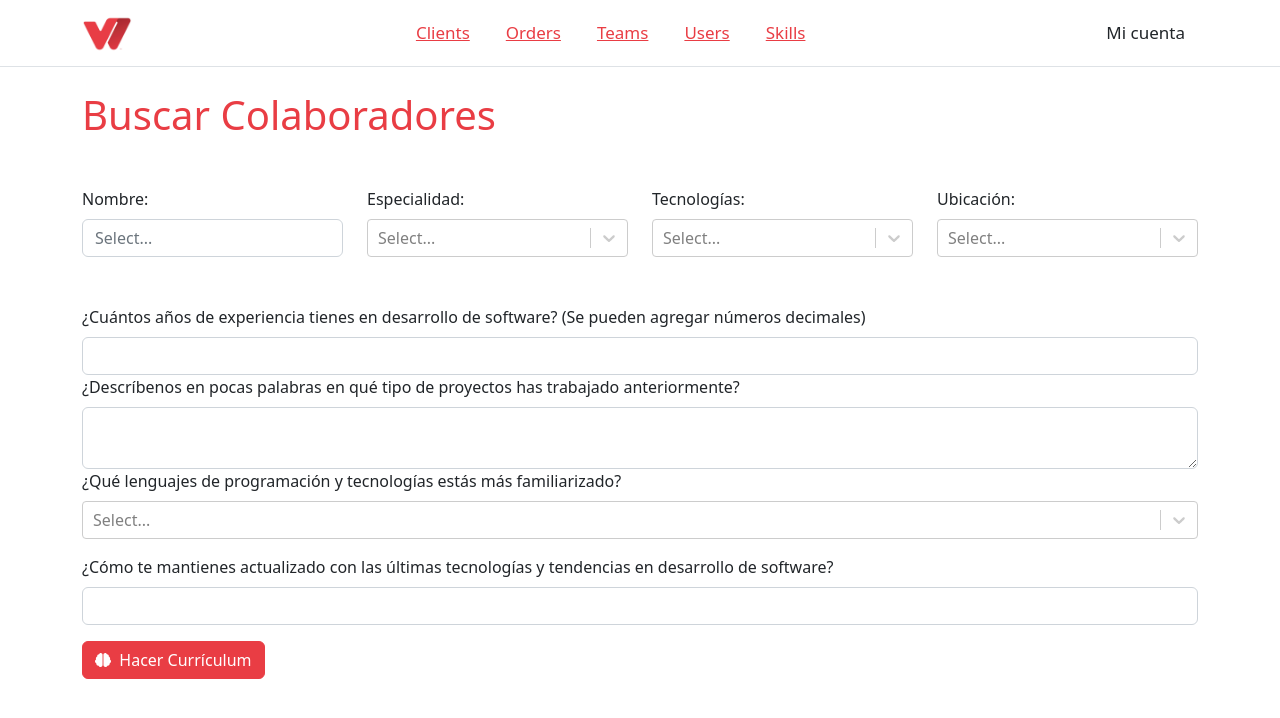
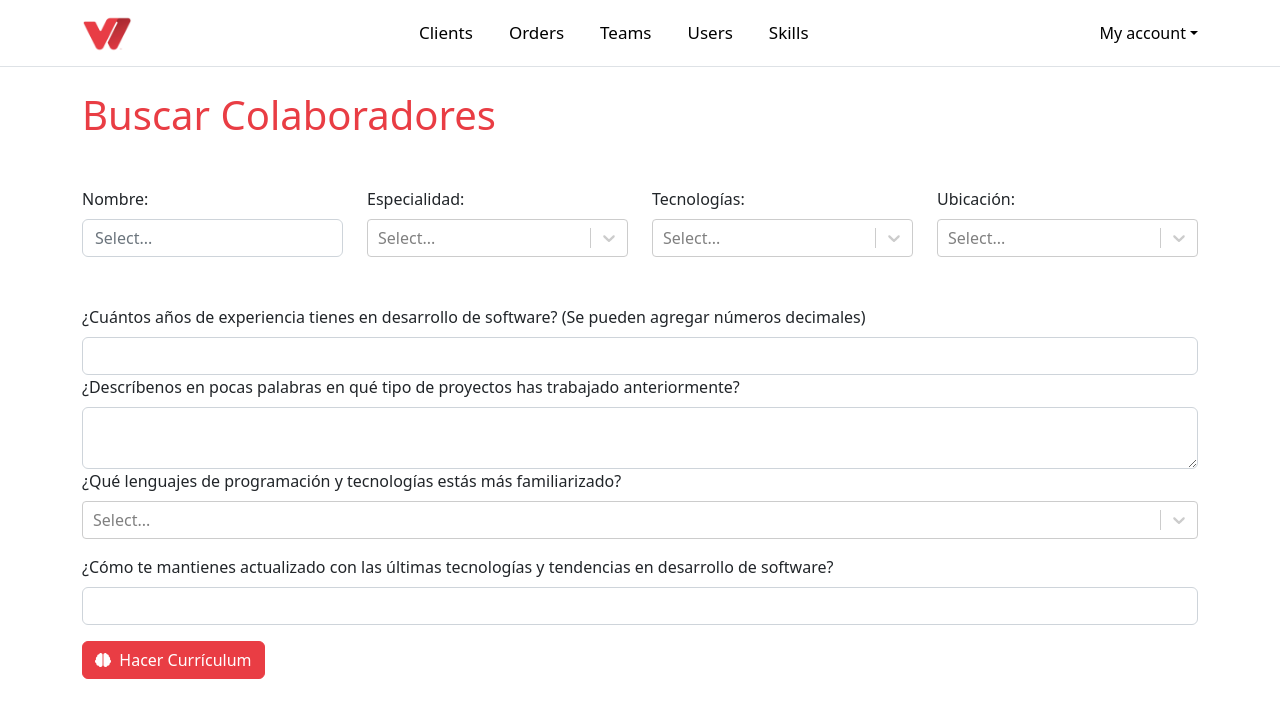
Before and after one commit to wizelineacademy/itesm-socioformador-ene-feb-2023-equipo-2, a Next.js app: page /colaboradores/generar-perfil in a window 1280 px wide. Shown: the top 718 px of the page. Built offline with nearby package versions, Linux system fonts and the light colour scheme.

Commit message:
funcionalidad -- primeras conectividades basic

```diff
--- a/src/components/Menu.tsx
+++ b/src/components/Menu.tsx
@@ -1,6 +1,6 @@
-import React from "react";
+import React, { useState } from "react";
 import Image from "next/image";
-import { Navbar, Nav, Button, Container } from "react-bootstrap";
+import { Navbar, Nav, Button, Modal, Container, NavDropdown } from "react-bootstrap";
 import Link from 'next/link';
 import logoBtn from "src/images/logoSearch.jpg";
 import styles from "src/components/Menu.module.css";
@@ -11,6 +11,22 @@ interface MenuProps {
 }
 
 const Menu = (props: MenuProps) => {
+
+  const [showModal, setShowModal] = useState<boolean>(false);
+
+  const handleLogout = () => {
+    setShowModal(true);
+  }
+
+  const handleCancelLogout = () => {
+    setShowModal(false);
+  }
+
+  const handleConfirmLogout = () => {
+    setShowModal(false);
+    window.location.href = '/login';
+  }
+
   return (
     <>
       {/* Navbar component */}
@@ -32,7 +48,7 @@ const Menu = (props: MenuProps) => {
                   marginRight: "20px",
                 }}
               >
-                <Link href="/admin/clients">Clients</Link>
+                <Link href="/admin/clients" className="a-navbar" >Clients</Link>
               </Nav.Link>
               <Nav.Link
                 className="text-dark"
@@ -42,7 +58,7 @@ const Menu = (props: MenuProps) => {
                   marginRight: "20px",
                 }}
               >
-                <Link href="/admin/orders">Orders</Link>
+                <Link href="/admin/orders" className="a-navbar" >Orders</Link>
               </Nav.Link>
               <Nav.Link
                 className="text-dark"
@@ -52,7 +68,7 @@ const Menu = (props: MenuProps) => {
                   marginRight: "20px",
                 }}
               >
-                <Link href="/admin/teams">Teams</Link>
+                <Link href="/admin/teams" className="a-navbar" >Teams</Link>
               </Nav.Link>
               <Nav.Link
                 className="text-dark"
@@ -62,7 +78,7 @@ const Menu = (props: MenuProps) => {
                   marginRight: "20px",
                 }}
               >
-                <Link href="/admin/users">Users</Link>
+                <Link href="/admin/users" className="a-navbar" >Users</Link>
               </Nav.Link>
               <Nav.Link
                 className="text-dark"
@@ -72,16 +88,38 @@ const Menu = (props: MenuProps) => {
                   marginRight: "20px",
                 }}
               >
-                <Link href="/admin/skills">Skills</Link>
+                <Link href="/admin/skills" className="a-navbar" >Skills</Link>
               </Nav.Link>
             </Nav>
-            {/* Button component */}
-            <Button
-              variant="container btn text-dark mr-5"
-              className={styles["btn-custom"]}
-            >
-              Mi cuenta
-            </Button>
+            {/* Dropdown component */}
+            <NavDropdown title="My account" id="basic-nav-dropdown" className="a-navbar">
+              <NavDropdown.Item href="#action/3.1" className="a-navbar">Settings</NavDropdown.Item>
+              <NavDropdown.Item href="#action/3.2" className="a-navbar">
+                About
+              </NavDropdown.Item>
+              <NavDropdown.Item href="#action/3.3" className="a-navbar">Suggestions</NavDropdown.Item>
+              <NavDropdown.Divider />
+              <NavDropdown.Item href="#" className="a-logout" onClick={handleLogout}>
+                Log Out
+              </NavDropdown.Item>
+                <Modal show={showModal && document.querySelector('.a-logout:focus') ? true: false} backdrop="static">
+                  <Modal.Header>
+                    <Modal.Title>Confirm Logout</Modal.Title>
+                  </Modal.Header>
+                  <Modal.Body>
+                    <p>Are you sure you want to logout?</p>
+                  </Modal.Body>
+                  <Modal.Footer>
+                    <Button variant="secondary" onClick={handleCancelLogout}>
+                      Cancel
+                    </Button>
+                    <Button variant="primary" onClick={handleConfirmLogout}>
+                      Yes
+                    </Button>
+                  </Modal.Footer>
+                </Modal>
+
+            </NavDropdown>
           </Navbar.Collapse>
         </Container>
       </Navbar>
--- a/src/pages/login.tsx
+++ b/src/pages/login.tsx
@@ -66,7 +66,7 @@ const Login = () => {
 
               <Row className="mt-1 d-flex align-items-center">
                 <Col>
-                  <a href="#" style={{ fontSize: 'smaller' }}>Forgot your password?</a>
+                  <a href="#" className="a-login" style={{ fontSize: 'smaller' }}>Forgot your password?</a>
                 </Col>
                 <Col xs="auto">
                   <Form.Check type="checkbox" style={{ fontSize: 'smaller' }} label="Remind me" className="pt-2" />
--- a/src/styles/globals.css
+++ b/src/styles/globals.css
@@ -137,7 +137,27 @@ a {
   box-shadow: 0 0 0 0.2rem rgba(233, 61, 68, 0.25) !important;; /* Add a box shadow to the form control */
 }
 
-a,h1{
+h1{
+  color:#e93d44 !important;
+}
+
+.a-login{
+  color:#e93d44 !important;
+}
+
+.a-logout{
+  color: rgb(215, 0, 7) !important;
+  text-size-adjust: 19px;
+  font-weight: bolder;
+  text-decoration: none;
+}
+
+.a-navbar{
+  color: #000 !important;
+  text-decoration: none;
+}
+
+.a-navbar:hover {
   color:#e93d44 !important;
 }
 
```
